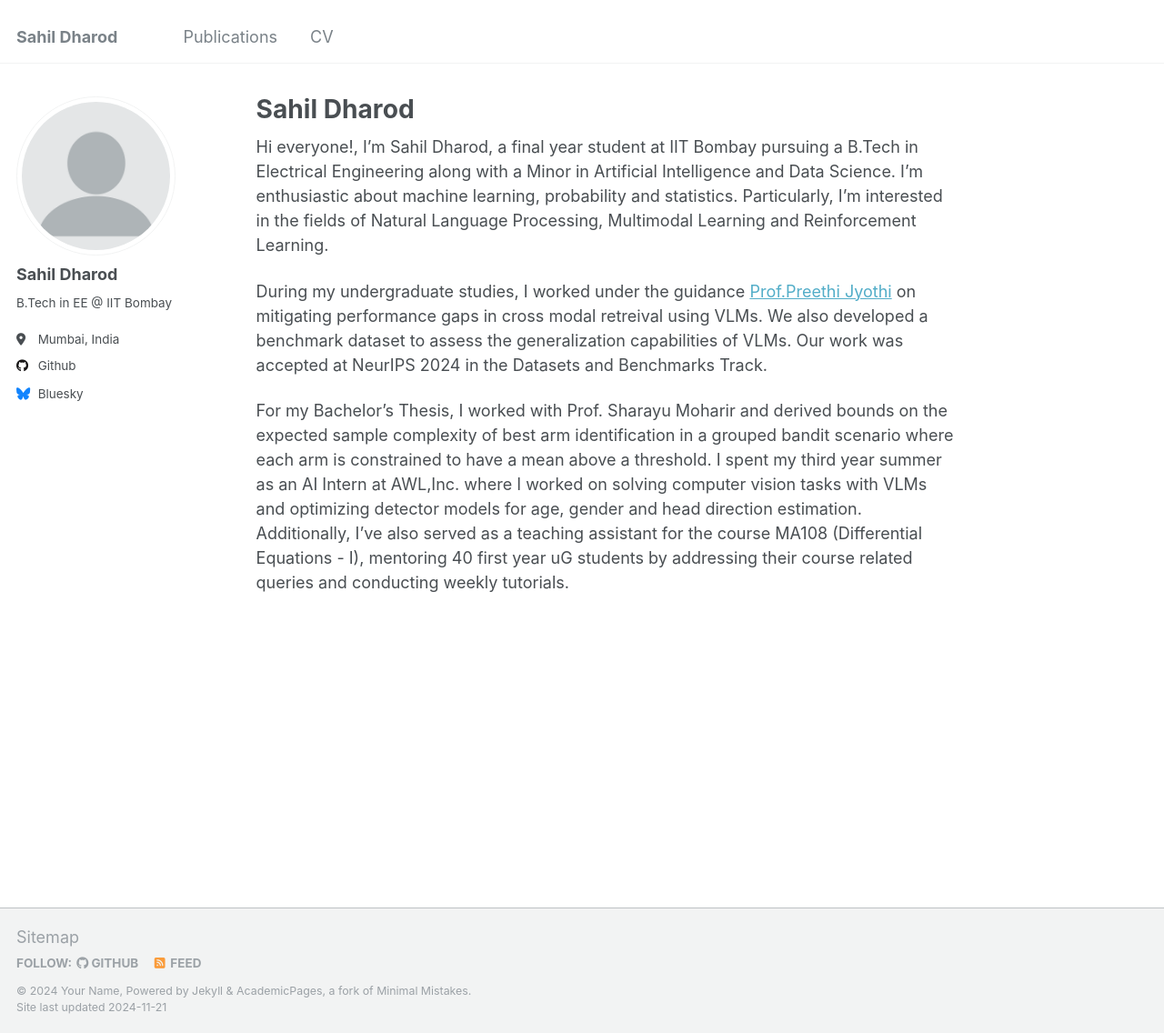
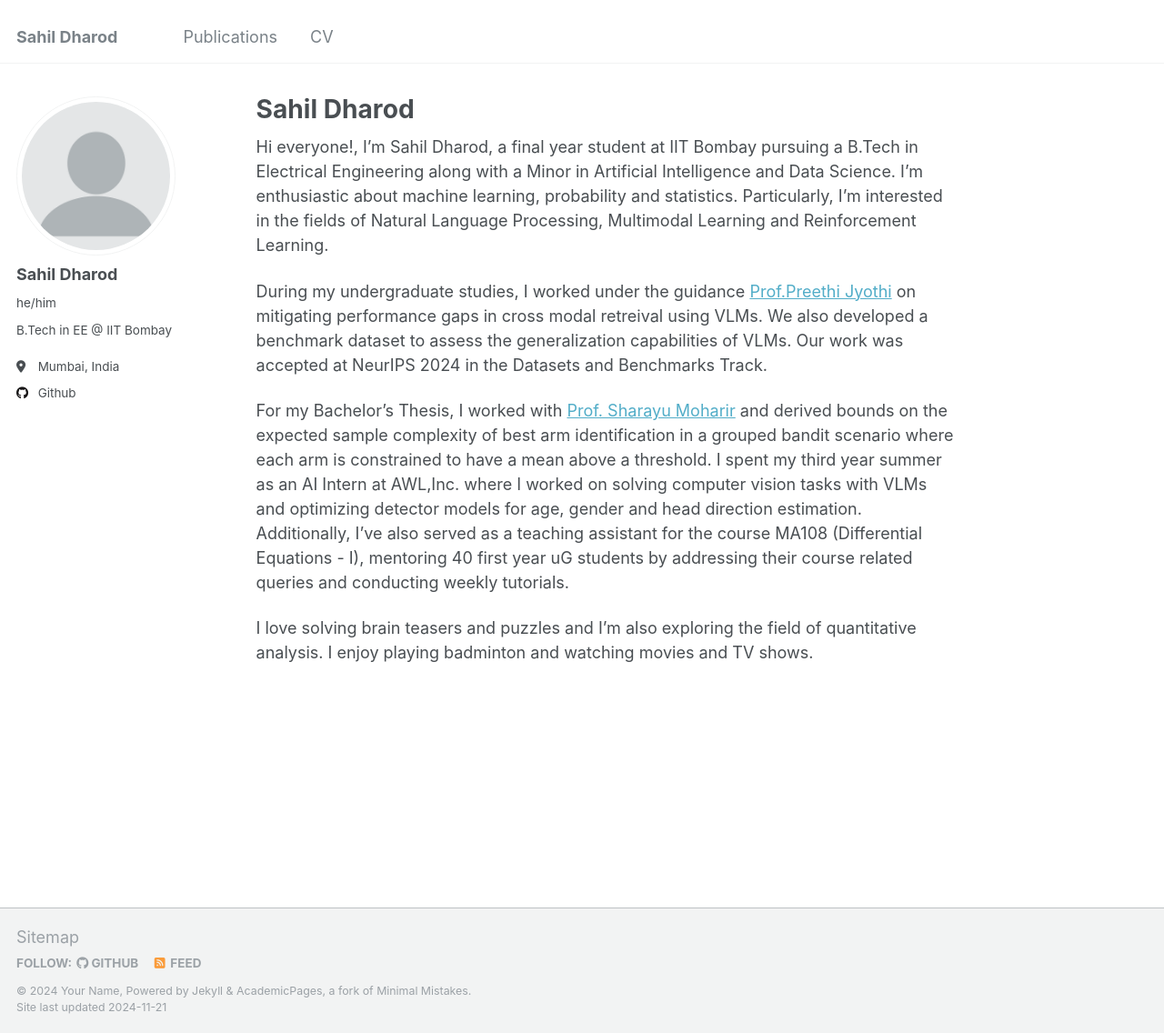
Before and after one commit to sahildharod/sahildharod.github.io, a Jekyll site: the page built from _pages/about.md, in a window 1280 px wide and 1136 px high. Shown: the whole window at 91% size. Built offline with Jekyll 4.4.1, drawn with Linux system fonts in a browser that asks for light colours.

Commit message:
intro final

```diff
--- a/_config.yml
+++ b/_config.yml
@@ -23,7 +23,7 @@ author:
   # Biographic information
   avatar           : "profile.png"
   name             : "Sahil Dharod"
-  pronouns         : # example: "she/her"
+  pronouns         : "he/him"
   bio              : "B.Tech in EE @ IIT Bombay"
   location         : "Mumbai, India"
   # employer         : "Red Brick University"
@@ -49,7 +49,7 @@ author:
   stackoverflow    : # User number or user number and name (i.e., use "1" or "1/jeff-atwood")
 
   # Social media
-  bluesky          : "bsky.app" # Replace this with you Bluesky username
+  # bluesky          : "bsky.app" # Replace this with you Bluesky username
   facebook         : # Username
   flickr           : # Username
   foursquare       : # Username
--- a/_pages/about.md
+++ b/_pages/about.md
@@ -11,4 +11,6 @@ Hi everyone!, I'm Sahil Dharod, a final year student at IIT Bombay pursuing a B.
 
 During my undergraduate studies, I worked under the guidance [Prof.Preethi Jyothi](https://www.cse.iitb.ac.in/~pjyothi/) on mitigating performance gaps in cross modal retreival using VLMs. We also developed a benchmark dataset to assess the generalization capabilities of VLMs. Our work was accepted at NeurIPS 2024 in the Datasets and Benchmarks Track.
 
-For my Bachelor's Thesis, I worked with Prof. Sharayu Moharir and derived bounds on the expected sample complexity of best arm identification in a grouped bandit scenario where each arm is constrained to have a mean above a threshold. I spent my third year summer as an AI Intern at AWL,Inc. where I worked on solving computer vision tasks with VLMs and optimizing detector models for age, gender and head direction estimation. Additionally, I've also served as a teaching assistant for the course MA108 (Differential Equations - I), mentoring 40 first year uG students by addressing their course related queries and conducting weekly tutorials.
+For my Bachelor's Thesis, I worked with [Prof. Sharayu Moharir](https://sites.google.com/view/sharayu-homepage/home) and derived bounds on the expected sample complexity of best arm identification in a grouped bandit scenario where each arm is constrained to have a mean above a threshold. I spent my third year summer as an AI Intern at AWL,Inc. where I worked on solving computer vision tasks with VLMs and optimizing detector models for age, gender and head direction estimation. Additionally, I've also served as a teaching assistant for the course MA108 (Differential Equations - I), mentoring 40 first year uG students by addressing their course related queries and conducting weekly tutorials.
+
+I love solving brain teasers and puzzles and I'm also exploring the field of quantitative analysis. I enjoy playing badminton and watching movies and TV shows.
```
